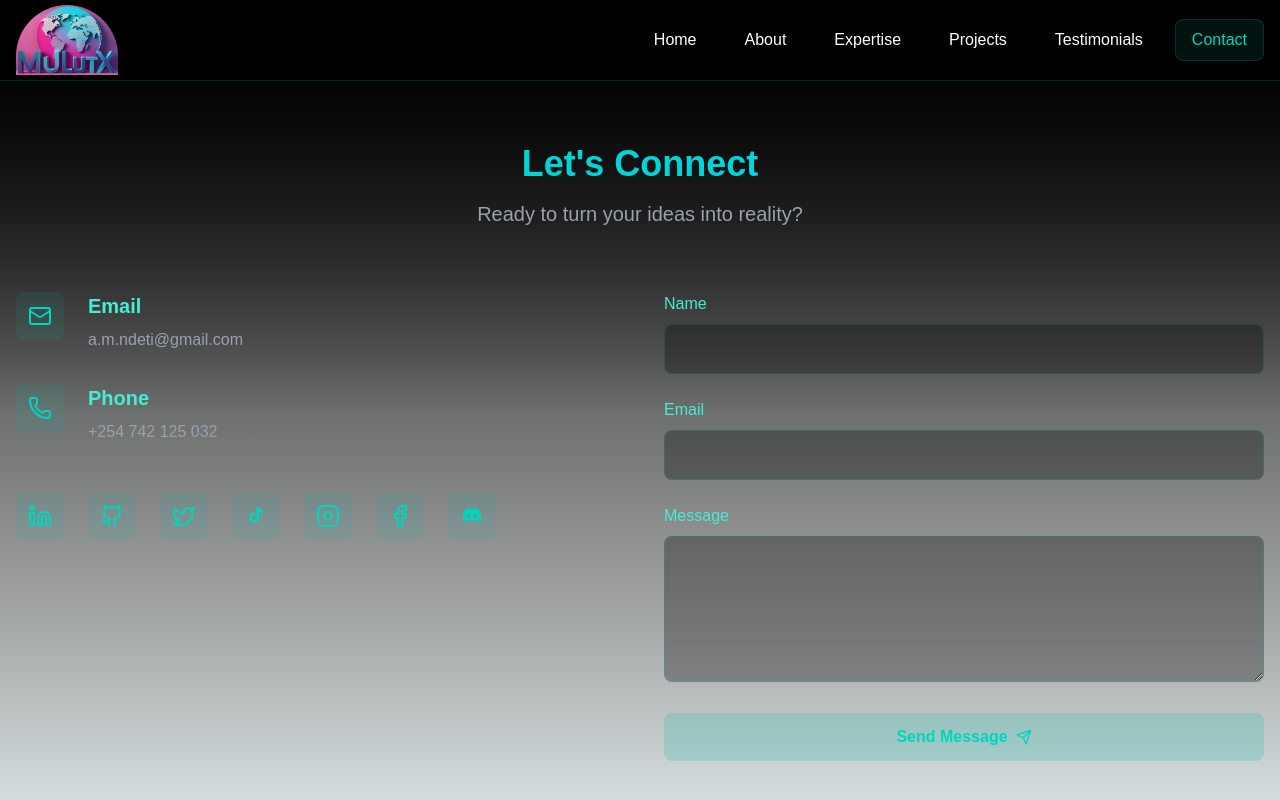
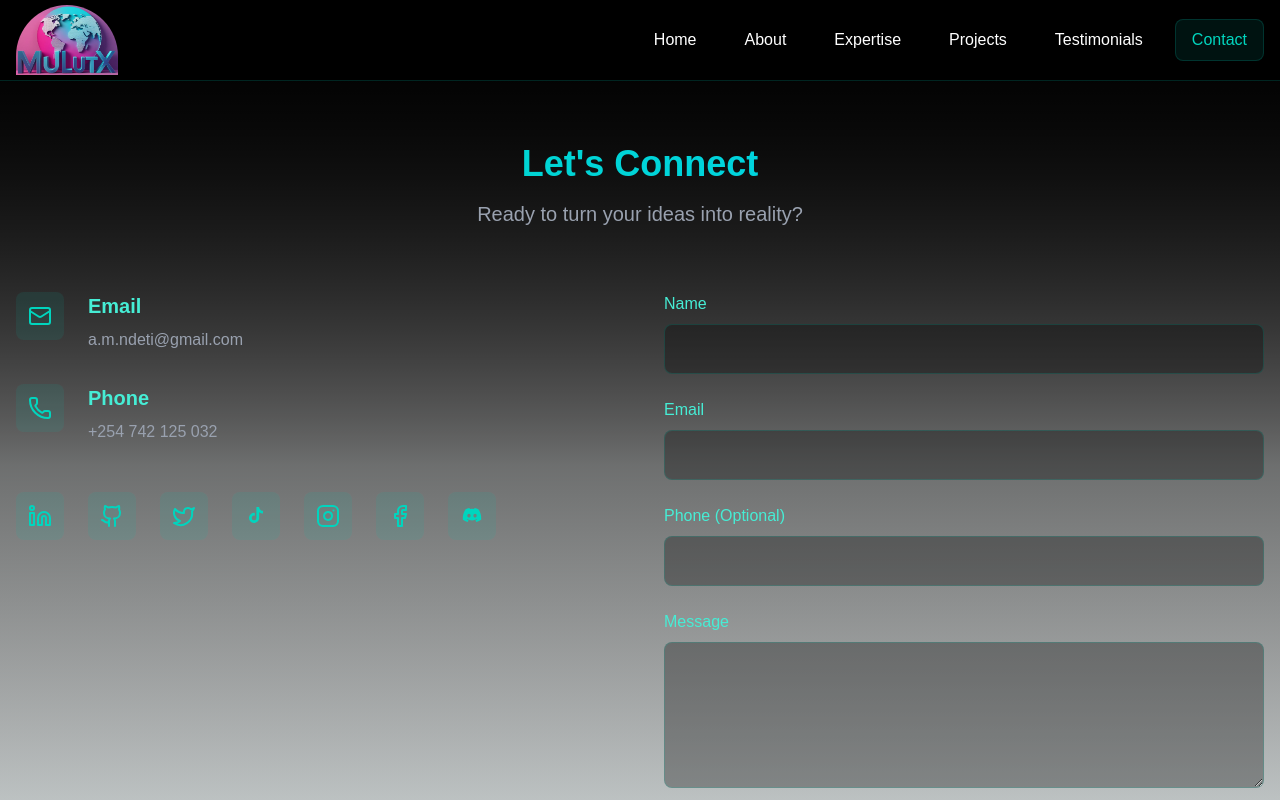
Before and after one commit to MrBytes10/MyPortfolio-V2withSEO-Public, a Next.js app: page /contact in a window 1280 px wide. Shown: the top 800 px of the page. Built offline with nearby package versions, Linux system fonts and the light colour scheme.

Commit message:
ensured emails will be received to my inbox

```diff
--- a/package.json
+++ b/package.json
@@ -9,6 +9,7 @@
     "lint": "next lint"
   },
   "dependencies": {
+    "@emailjs/browser": "^4.4.1",
     "@fortawesome/fontawesome-svg-core": "^6.7.2",
     "@fortawesome/free-brands-svg-icons": "^6.7.2",
     "@fortawesome/react-fontawesome": "^0.2.2",
--- a/src/app/contact/page.js
+++ b/src/app/contact/page.js
@@ -1,6 +1,7 @@
-// src/app/contact/page.js (updated)
+// src/app/contact/page.js (updated with EmailJS)
+// B:\mytestProjects\myPortfolioV2\myportfoliov2\src\app\contact\page.js
 "use client";
-import React, { useState } from "react";
+import React, { useRef, useState } from "react";
 import {
   Mail,
   Phone,
@@ -13,20 +14,66 @@ import {
 } from "lucide-react";
 import { FontAwesomeIcon } from "@fortawesome/react-fontawesome";
 import { faTiktok, faDiscord } from "@fortawesome/free-brands-svg-icons";
+import emailjs from "@emailjs/browser";
 
 const Contact = () => {
+  const form = useRef();
   const [formData, setFormData] = useState({
     name: "",
     email: "",
+    phone: "",
     message: "",
   });
   const [showSuccess, setShowSuccess] = useState(false);
+  const [isSubmitting, setIsSubmitting] = useState(false);
 
   const handleSubmit = (e) => {
     e.preventDefault();
-    setShowSuccess(true);
-    setTimeout(() => setShowSuccess(false), 3000);
-    setFormData({ name: "", email: "", message: "" });
+    setIsSubmitting(true);
+
+    // Add timestamp to the form data
+    const currentTime = new Date().toLocaleString();
+
+    // Create form data with timestamp
+    const templateParams = {
+      user_name: formData.name,
+      user_email: formData.email,
+      user_phone: formData.phone || "Not provided",
+      message: formData.message,
+      time: currentTime,
+    };
+
+    // Send email using EmailJS
+    emailjs
+      .send(
+        "service_5gmsdwf", // Replace with your actual service ID// got it from EmailJs Email Servicess tab--
+        "template_hc097rg", // Replace with your actual template ID// got it from EmailJs Email templates tab--Settings
+        templateParams,
+        "ib7BFknkbnJgOy8Lr" // Replace with your actual public key //  got it from EmailJs Account/profile tab--General
+      )
+      .then(
+        (result) => {
+          console.log("Email sent successfully", result);
+          setShowSuccess(true);
+          setTimeout(() => setShowSuccess(false), 5000);
+          setFormData({ name: "", email: "", phone: "", message: "" });
+        },
+        (error) => {
+          console.log("Failed to send email:", error);
+          alert("Failed to send message. Please try again.");
+        }
+      )
+      .finally(() => {
+        setIsSubmitting(false);
+      });
+  };
+
+  const handleInputChange = (e) => {
+    const { name, value } = e.target;
+    setFormData((prev) => ({
+      ...prev,
+      [name]: value,
+    }));
   };
 
   return (
@@ -73,6 +120,7 @@ const Contact = () => {
               <a
                 href="https://www.linkedin.com/in/augastine-ndeti-290230175?lipi=urn%3Ali%3Apage%3Ad_flagship3_profile_view_base_contact_details%3BwZ6ut2hySHGJYPyJsjdf2A%3D%3D"
                 target="_blank"
+                rel="noopener noreferrer"
                 className="p-3 bg-teal-500/10 rounded-lg hover:bg-teal-500/20 transition-colors">
                 <Linkedin className="h-6 w-6 text-teal-400" />
               </a>
@@ -80,6 +128,7 @@ const Contact = () => {
               <a
                 href="https://github.com/MrBytes10"
                 target="_blank"
+                rel="noopener noreferrer"
                 className="p-3 bg-teal-500/10 rounded-lg hover:bg-teal-500/20 transition-colors">
                 <Github className="h-6 w-6 text-teal-400" />
               </a>
@@ -87,6 +136,7 @@ const Contact = () => {
               <a
                 href="https://twitter.com/mulu_tx"
                 target="_blank"
+                rel="noopener noreferrer"
                 className="p-3 bg-teal-500/10 rounded-lg hover:bg-teal-500/20 transition-colors">
                 <Twitter className="h-6 w-6 text-teal-400" />
               </a>
@@ -94,6 +144,7 @@ const Contact = () => {
               <a
                 href="https://www.tiktok.com/@mulu_tx?is_from_webapp=1&sender_device=pc"
                 target="_blank"
+                rel="noopener noreferrer"
                 className="p-3 bg-teal-500/10 rounded-lg hover:bg-teal-500/20 transition-colors">
                 <FontAwesomeIcon
                   icon={faTiktok}
@@ -104,13 +155,15 @@ const Contact = () => {
               <a
                 href="https://www.instagram.com/mulu_tx/"
                 target="_blank"
+                rel="noopener noreferrer"
                 className="p-3 bg-teal-500/10 rounded-lg hover:bg-teal-500/20 transition-colors">
-                <Instagram className="h-6 w-6 text-teal-400" target="_blank" />
+                <Instagram className="h-6 w-6 text-teal-400" />
               </a>
               {/*Facebook*/}
               <a
                 href="https://www.facebook.com/mulu.tx/"
                 target="_blank"
+                rel="noopener noreferrer"
                 className="p-3 bg-teal-500/10 rounded-lg hover:bg-teal-500/20 transition-colors">
                 <Facebook className="h-6 w-6 text-teal-400" />
               </a>
@@ -118,39 +171,25 @@ const Contact = () => {
               <a
                 href="https://discordapp.com/users/961452033288843284"
                 target="_blank"
+                rel="noopener noreferrer"
                 className="p-3 bg-teal-500/10 rounded-lg hover:bg-teal-500/20 transition-colors">
                 <FontAwesomeIcon
                   icon={faDiscord}
                   className="h-6 w-6 text-teal-400"
                 />
               </a>
-              {/*F6S*/}
-              {/* <a
-                href="https://www.f6s.com/member/augastine-ndeti?follow=1"
-                target="_blank"
-                title="Follow Augastine Ndeti on F6S">
-                <img
-                  src="images/f6s-ar21-modified.png"
-                  border="0"
-                  width="78"
-                  height="22 "
-                  alt="Follow Augastine Ndeti on F6S"
-                  style="width: 22px; height: 22px; padding: 0px; margin: 0px;"
-                />
-              </a> */}
             </div>
           </div>
 
           {/* Contact Form */}
-          <form onSubmit={handleSubmit} className="space-y-6">
+          <form ref={form} onSubmit={handleSubmit} className="space-y-6">
             <div>
               <label className="block text-teal-300 mb-2">Name</label>
               <input
                 type="text"
+                name="name"
                 value={formData.name}
-                onChange={(e) =>
-                  setFormData({ ...formData, name: e.target.value })
-                }
+                onChange={handleInputChange}
                 className="w-full bg-black/30 border border-teal-500/20 rounded-lg px-4 py-3 focus:ring-2 focus:ring-teal-500/50 outline-none text-gray-300"
                 required
               />
@@ -160,22 +199,33 @@ const Contact = () => {
               <label className="block text-teal-300 mb-2">Email</label>
               <input
                 type="email"
+                name="email"
                 value={formData.email}
-                onChange={(e) =>
-                  setFormData({ ...formData, email: e.target.value })
-                }
+                onChange={handleInputChange}
                 className="w-full bg-black/30 border border-teal-500/20 rounded-lg px-4 py-3 focus:ring-2 focus:ring-teal-500/50 outline-none text-gray-300"
                 required
               />
             </div>
 
             <div>
+              <label className="block text-teal-300 mb-2">
+                Phone (Optional)
+              </label>
+              <input
+                type="tel"
+                name="phone"
+                value={formData.phone}
+                onChange={handleInputChange}
+                className="w-full bg-black/30 border border-teal-500/20 rounded-lg px-4 py-3 focus:ring-2 focus:ring-teal-500/50 outline-none text-gray-300"
+              />
+            </div>
+
+            <div>
               <label className="block text-teal-300 mb-2">Message</label>
               <textarea
+                name="message"
                 value={formData.message}
-                onChange={(e) =>
-                  setFormData({ ...formData, message: e.target.value })
-                }
+                onChange={handleInputChange}
                 rows="5"
                 className="w-full bg-black/30 border border-teal-500/20 rounded-lg px-4 py-3 focus:ring-2 focus:ring-teal-500/50 outline-none text-gray-300"
                 required
@@ -184,18 +234,44 @@ const Contact = () => {
 
             <button
               type="submit"
-              className="w-full bg-teal-500/20 text-teal-400 py-3 rounded-lg font-semibold hover:bg-teal-500/30 transition-colors flex items-center justify-center gap-2">
-              Send Message
-              <Send className="h-4 w-4" />
+              disabled={isSubmitting}
+              className="w-full bg-teal-500/20 text-teal-400 py-3 rounded-lg font-semibold hover:bg-teal-500/30 transition-colors flex items-center justify-center gap-2 disabled:opacity-50 disabled:cursor-not-allowed">
+              {isSubmitting ? (
+                <>
+                  Sending...
+                  <svg
+                    className="ml-2 h-4 w-4 animate-spin"
+                    viewBox="0 0 24 24">
+                    <circle
+                      className="opacity-25"
+                      cx="12"
+                      cy="12"
+                      r="10"
+                      stroke="currentColor"
+                      strokeWidth="4"
+                      fill="none"
+                    />
+                    <path
+                      className="opacity-75"
+                      fill="currentColor"
+                      d="M4 12a8 8 0 018-8V0C5.373 0 0 5.373 0 12h4zm2 5.291A7.962 7.962 0 014 12H0c0 3.042 1.135 5.824 3 7.938l3-2.647z"
+                    />
+                  </svg>
+                </>
+              ) : (
+                <>
+                  Send Message
+                  <Send className="h-4 w-4" />
+                </>
+              )}
             </button>
           </form>
         </div>
       </div>
+
       {showSuccess && (
         <div className="fixed bottom-4 right-4 bg-teal-500/20 text-teal-300 px-6 py-3 rounded-lg border border-teal-500/30">
-          Message sent successfully!{" "}
-          {/* //or Thank you for reaching out. I&apos;ll
-          respond within 24 hours. */}
+          Message sent successfully! I'll respond within 24 hours.
         </div>
       )}
     </div>
```
Also changed, not shown: 1 other file (tests, documents, lock files or other folders).
